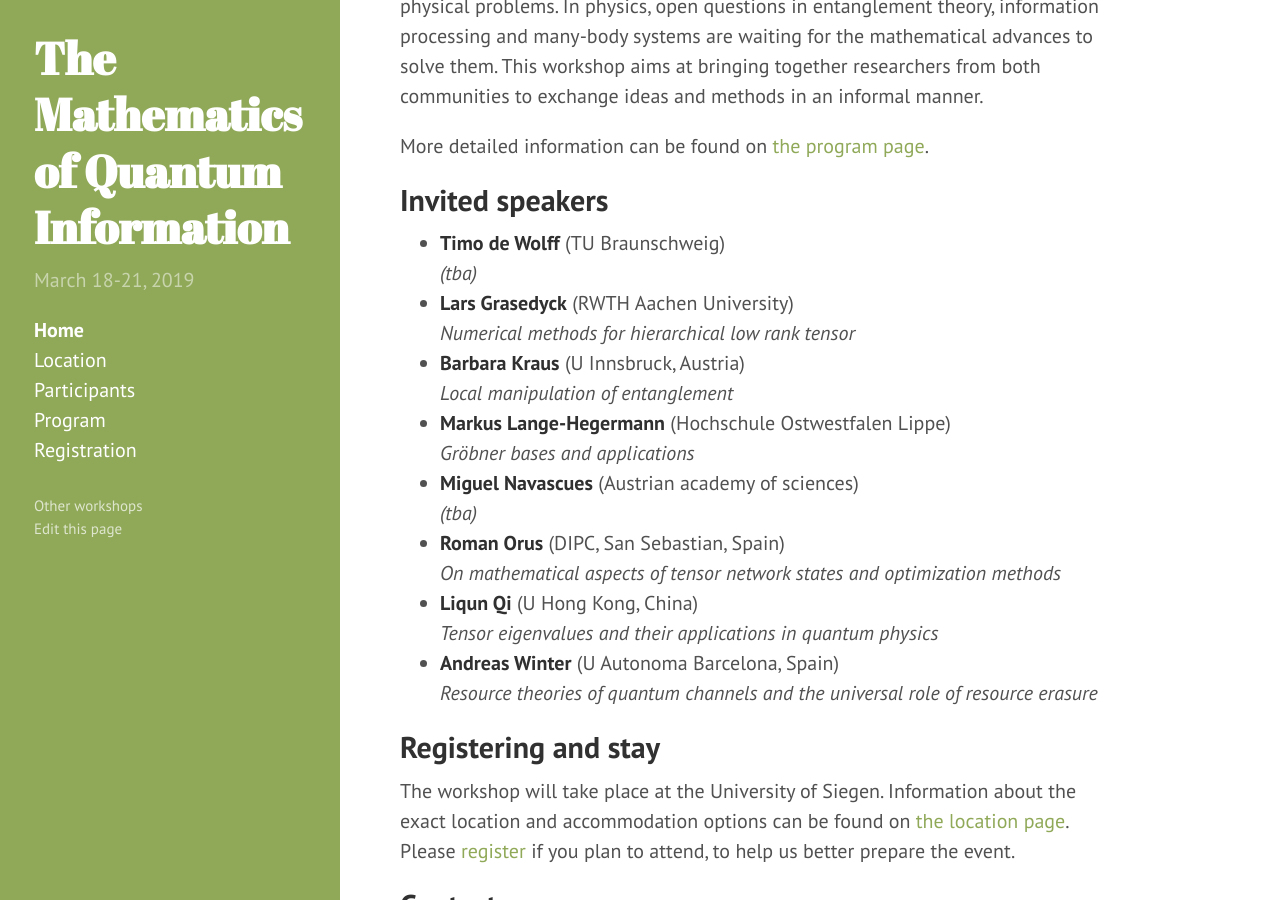
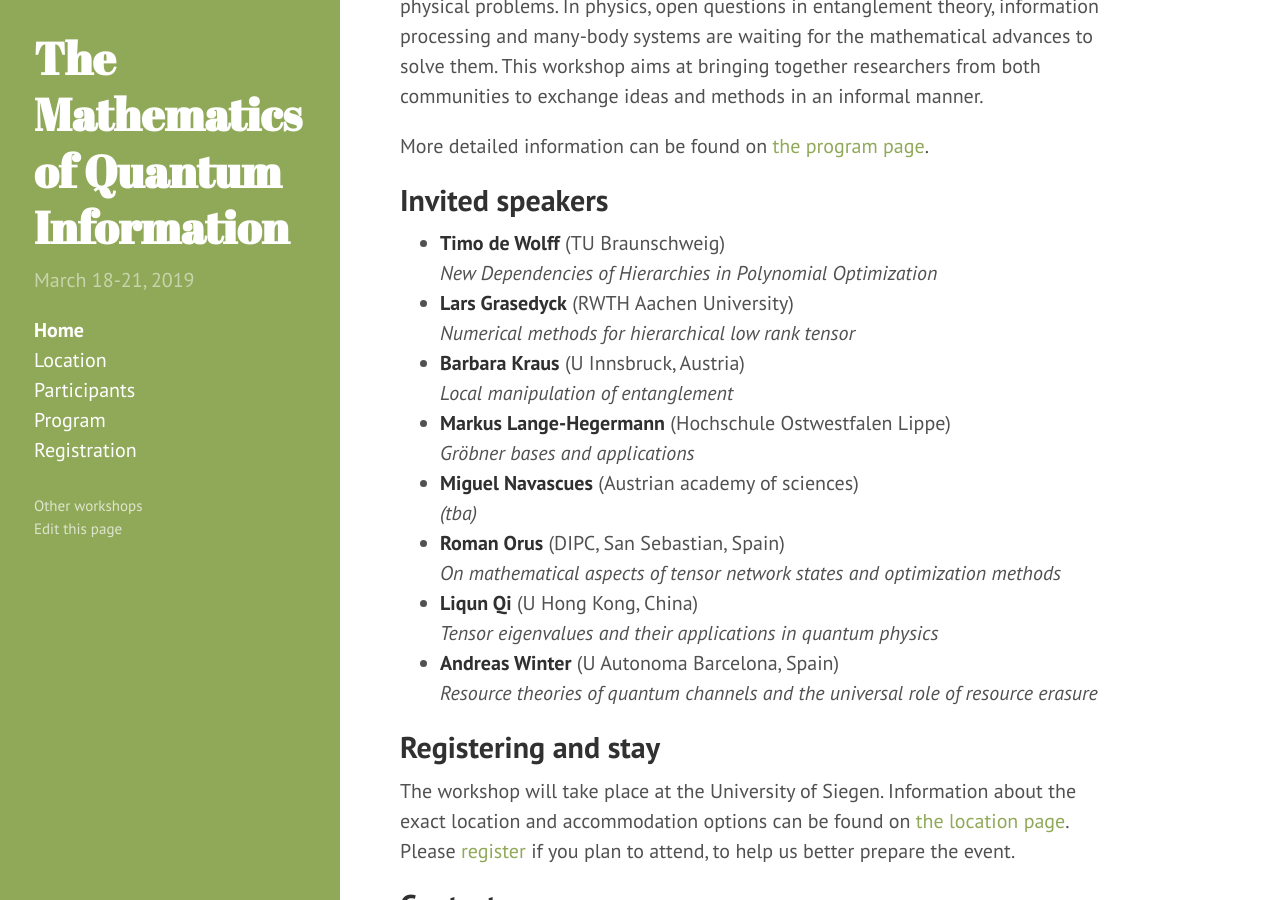
Before and after one commit to MoQIT/MoQI-2019, a Jekyll site: the page built from index.md, in a window 1280 px wide and 900 px high, scrolled down 421 px. Built offline with Jekyll 4.4.1, drawn with Linux system fonts in a browser that asks for light colours.

Commit message:
Timo's title

```diff
--- a/index.md
+++ b/index.md
@@ -25,7 +25,7 @@ More detailed information can be found on [the program page]({{ site.baseurl }}/
 ## Invited speakers
 
 * **Timo de Wolff** (TU Braunschweig) <br/>
-  *(tba)*
+  *New Dependencies of Hierarchies in Polynomial Optimization*
 * **Lars Grasedyck** (RWTH Aachen University) <br/>
   *Numerical methods for hierarchical low rank tensor*
 * **Barbara Kraus** (U Innsbruck, Austria) <br/>
```
